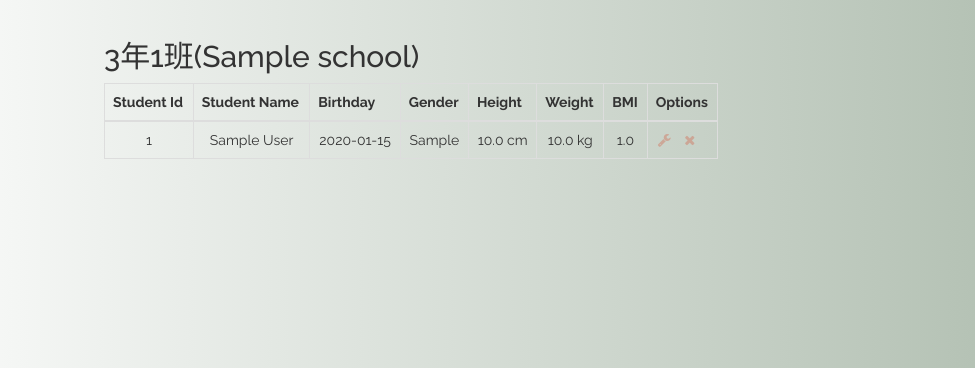
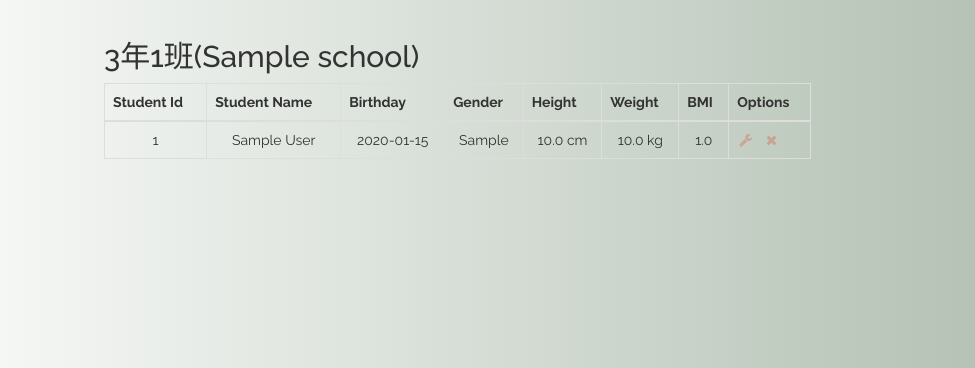
Before and after one commit to alaivon/bmi_practice, a Rails app: page /schools/1/grades/1 in a window 1280 px wide. Shown: the part 52-420 px from the top of the page, without its empty margins (152-1127 px from the left). Run offline with Rails 7, Linux system fonts and the light colour scheme; data comes from the database, SQL or seed files in the repository; tables that the repository leaves empty hold one stand-in row (values such as "Sample post"); style sheets or scripts are compiled from the project's sources; some libraries are stand-ins or nearby versions.

Commit message:
restyle stu_form

```diff
--- a/app/assets/stylesheets/grades.scss
+++ b/app/assets/stylesheets/grades.scss
@@ -67,7 +67,7 @@ $inside: #f5f5dc;
 		}
 		.table {
 			float: left;
-			width: 80%;
+			width: 92%;
 			td {
 				text-align: center;
 			}
--- a/app/assets/stylesheets/students.scss
+++ b/app/assets/stylesheets/students.scss
@@ -18,8 +18,11 @@ $inside: #f5f5dc;
 		h2 {
 			line-height: 3px;
 			font-size: 18px;
+			padding-top: 2em;
+
 		}
 			ul {
+		    padding-top: 2em;
 				list-style: circle;
 				color: red;
 			}
--- a/app/views/students/_form.html.erb
+++ b/app/views/students/_form.html.erb
@@ -49,4 +49,5 @@
 
 	<%= f.submit class: "button" %>
 
+
 <% end %>
--- a/app/views/students/new.html.erb
+++ b/app/views/students/new.html.erb
@@ -1,7 +1,5 @@
 <div id="stu_form">
 	<h1><%= @grade.name %></h1>
-
-	<h2>Add Class Member </h2>
 	<hr>
 
 	<%= render 'form' %>
```
Also changed, not shown: Gemfile.
